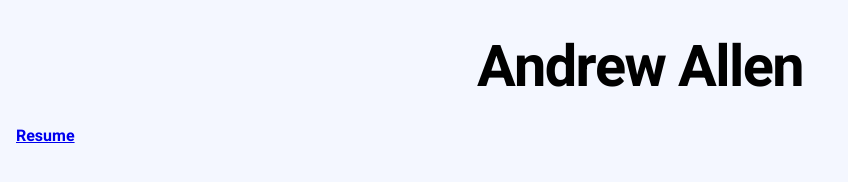
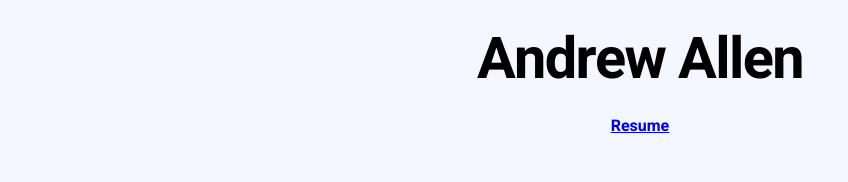
Before and after one commit to AndruAllen/AndruAllen.github.io, a plain HTML site: page index.html in a window 1280 px wide. Shown: the whole page, without its empty margins (0-848 px from the left). Drawn offline with Linux system fonts and the light colour scheme.

Commit message:
adjusting css

```diff
--- a/index.html
+++ b/index.html
@@ -17,7 +17,9 @@
             <h2>Andrew Allen</h2>
         </div>
     </div>
-	<a href="Resume_AA_v202107.pdf">Resume</a>
+        <div class="col col-9">
+	    <a href="Resume_AA_v202107.pdf">Resume</a>
+        </div>
     <div class="container">
 
     </div>
--- a/style.css
+++ b/style.css
@@ -209,7 +209,7 @@ body {
 –––––––––––––––––––––––––––––––––––––––––––––––––– */
 h1, h2, h3, h4, h5, h6 {
     margin-top: 0;
-    margin-bottom: .25rem;
+    margin-bottom: .1rem;
     font-weight: 300; }
   h1 { font-size: 4.0rem; line-height: 1.2;  letter-spacing: -.1rem;}
   h2 { font-size: 3.6rem; line-height: 1.25; letter-spacing: -.1rem; }
@@ -238,7 +238,7 @@ h1, h2, h3, h4, h5, h6 {
     text-align: center;
     margin-left: auto;
     margin-right: auto;
-    padding: 16px;
+    padding: 8px;
   }
 
   .responsive {
```
